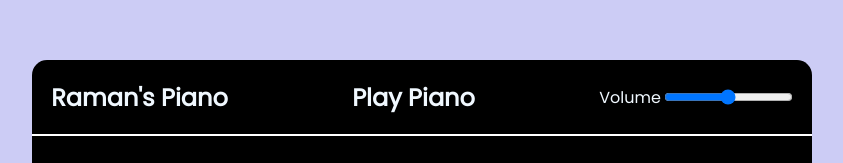
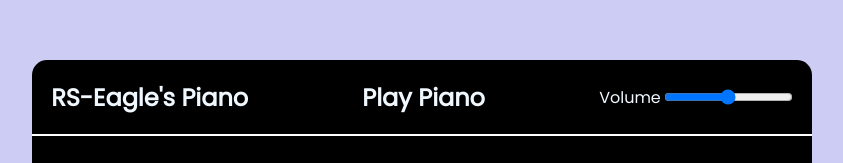
Before and after one commit to RS-Eagle/Piano, a plain HTML site: page index.html in a window 1280 px wide. Shown: the part 155-318 px from the top of the page, without its empty margins (218-1061 px from the left). Drawn offline with Linux system fonts and the light colour scheme.

Commit message:
Update index.html

```diff
--- a/index.html
+++ b/index.html
@@ -18,7 +18,7 @@
     <div class="container">
       <div class="box">
         <div class="boxhead">
-          <h2>Raman's Piano</h2>
+          <h2>RS-Eagle's Piano</h2>
           <h2>Play Piano</h2>
           <div class="vv">
             <span class="v">Volume </span>
```
